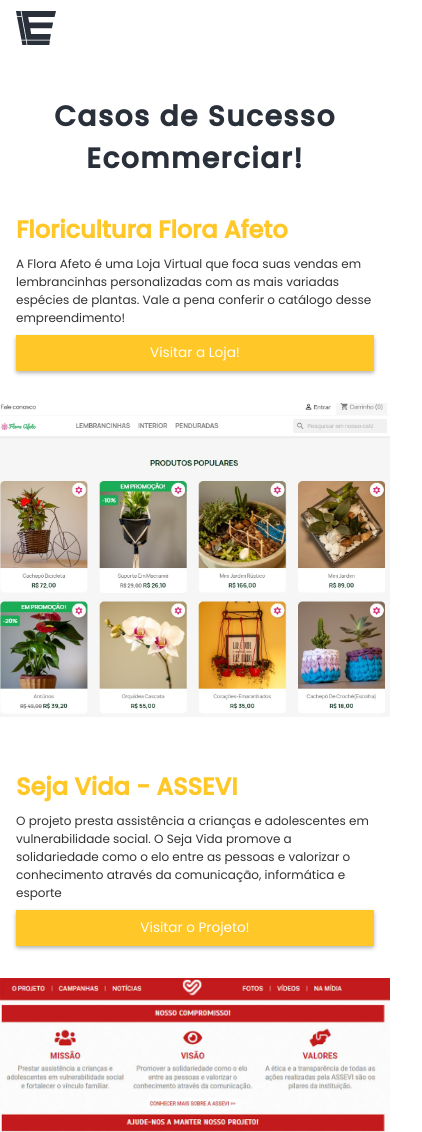
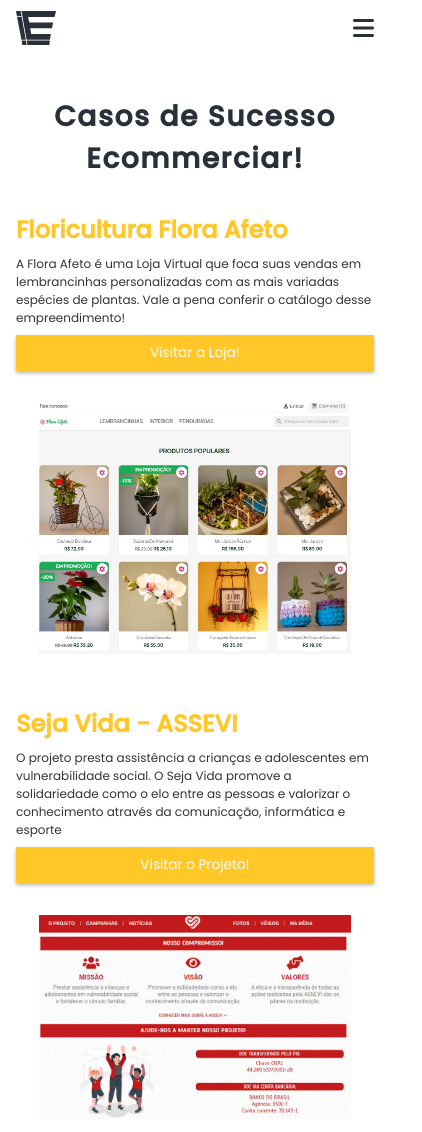
Before and after one commit to vandaqui/ecommerciar, a plain HTML site: page success.html in a window 390 px wide. Shown: the top 1132 px of the page, 422 px wide, since content can reach past the window. Drawn offline with nearby package versions, Linux system fonts and the light colour scheme.

Commit message:
Fix missing Color

```diff
--- a/css/style.css
+++ b/css/style.css
@@ -71,7 +71,7 @@
     outline: none;
     border: none;
     background: var(--lightyellow);
-    color: #fff;
+    color: white;
     cursor: pointer;
     padding: 1rem;
     font-size: 1.7rem;
@@ -134,6 +134,7 @@
     font-size: 3rem;
     display: none;
 }
+
 .home{
     min-height: 100vh;
     width: 100vw;
@@ -893,7 +894,7 @@
     left: -200px;
     z-index: -1;
 }
-.navbar .dark{
+.dark{
     color: var(--black) !important;
 }
 
@@ -970,7 +971,7 @@
                 flex-flow: column-reverse;
     }
     .success .row .image img{
-        max-width: 100vw;
+        max-width: 80vw;
     }
     .success .row .content{
         padding: 0;
--- a/success.html
+++ b/success.html
@@ -13,7 +13,7 @@
     <!-- Header Section Starts-->
     <header class="top-nav">
     <a href="https://ecommerciar.com/"><img class="logo" width="40" height="40" src="/assets/svg/ecommerciar-black.svg"></a>
-    <div class="fas fa-bars"></div>
+    <div class="dark fas fa-bars"></div>
     <nav class="navbar">
         <ul>
             <li><a class="dark" href="./index.html">Início</a></li>
```
Also changed, not shown: faq.html (+1 -1 lines), performance.html (+1 -1 lines), terms.html (+1 -1 lines).
